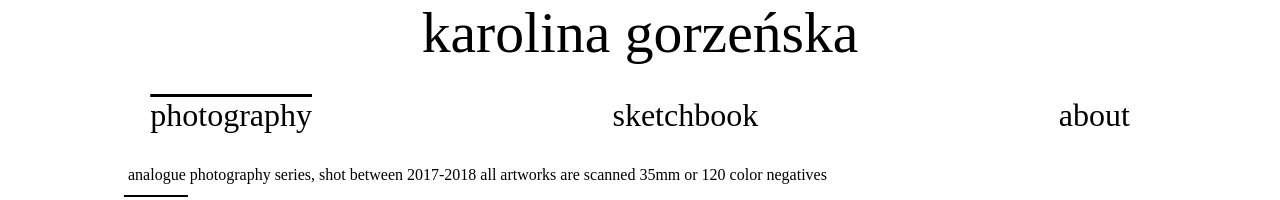
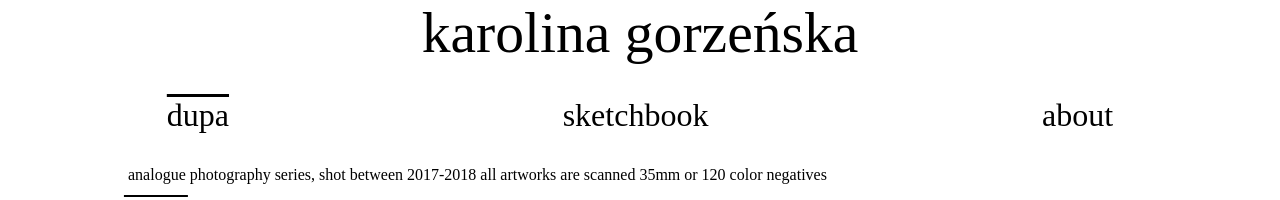
Before and after one commit to karolinagorzenska/karolinagorzenska.github.io, a plain HTML site: page photography/index.html in a window 1280 px wide. Shown: the top 200 px of the page. Drawn offline with Linux system fonts and the light colour scheme; a web font is replaced by a local one.

Commit message:
Update index.html

```diff
--- a/photography/index.html
+++ b/photography/index.html
@@ -15,7 +15,7 @@
     </header>
     <nav>
         <ul class="main">
-            <li><a class="current" href="index.html">photography</a></li>
+            <li><a class="current" href="index.html">dupa</a></li>
             <li><a class="sections" href="../sketchbook/index.html">sketchbook</a></li>
             <li><a class="sections" href="../contact/index.html">about</a></li>
         </ul>
```
